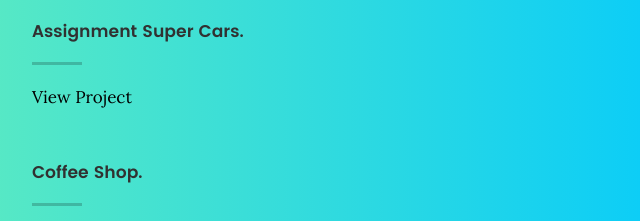
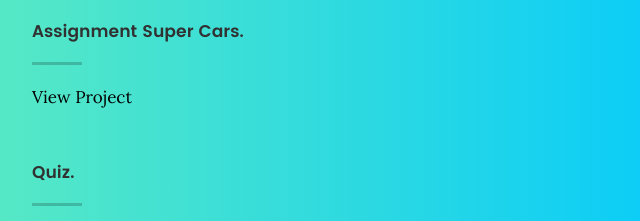
Before and after one commit to devith333/devith333.github.io, a plain HTML site: page index.html in a window 1280 px wide. Shown: the part 2859-3080 px from the top of the page, 527-1167 px from the left. Drawn offline with nearby package versions, Linux system fonts and the light colour scheme; no server answers; files whose address does not match are found by name.

Commit message:
index.html

```diff
--- a/index.html
+++ b/index.html
@@ -284,7 +284,7 @@ In my free time, I enjoy coding, playing football, reading books, and learning m
 						</div>
 
 						<div class="timeline-content">
-							<h4>Coffee Shop. </h4>
+							<h4>Quiz. </h4>
 							<p>
 								<a href="https://devith333.github.io/quiz/" target="_blank">View Project</a>
 								</a>
```
